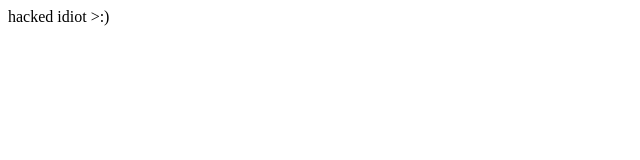
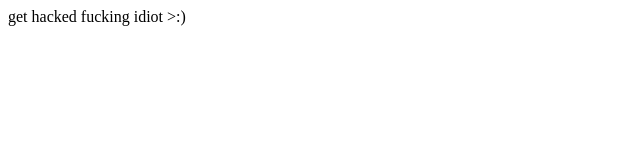
Before and after one commit to Slash-Kill/fake, a plain HTML site: page index.html in a window 1280 px wide. Shown: the whole page, without its empty margins (0-640 px from the left). Drawn offline with Linux system fonts and the light colour scheme.

Commit message:
Update index.html

```diff
--- a/index.html
+++ b/index.html
@@ -1 +1 @@
-<p>hacked idiot >:)</p>
+<p>get hacked fucking idiot >:)</p>
```
